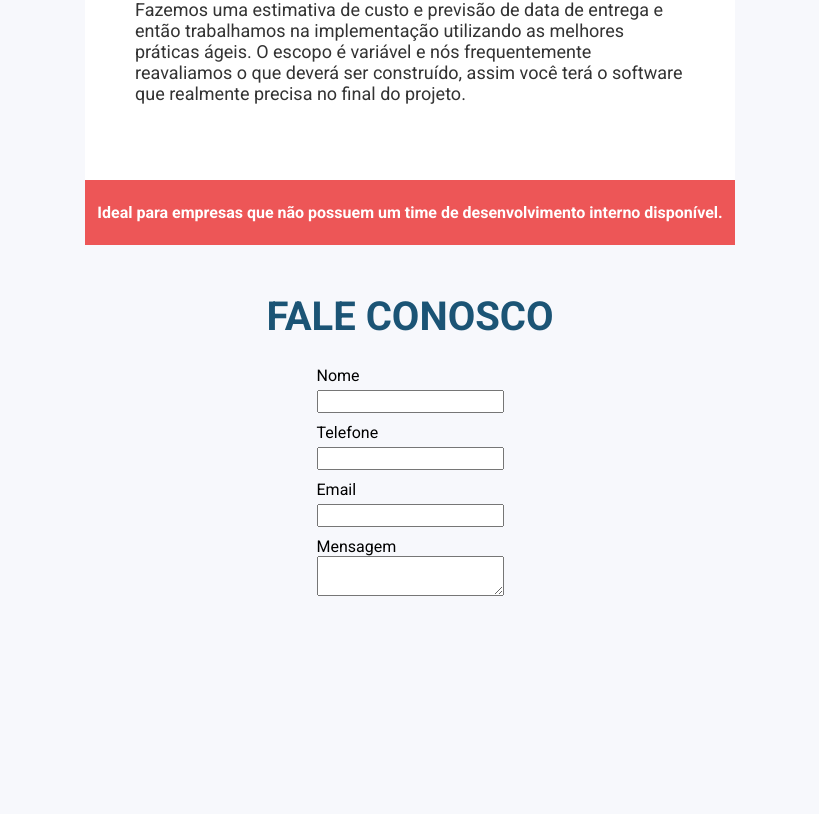
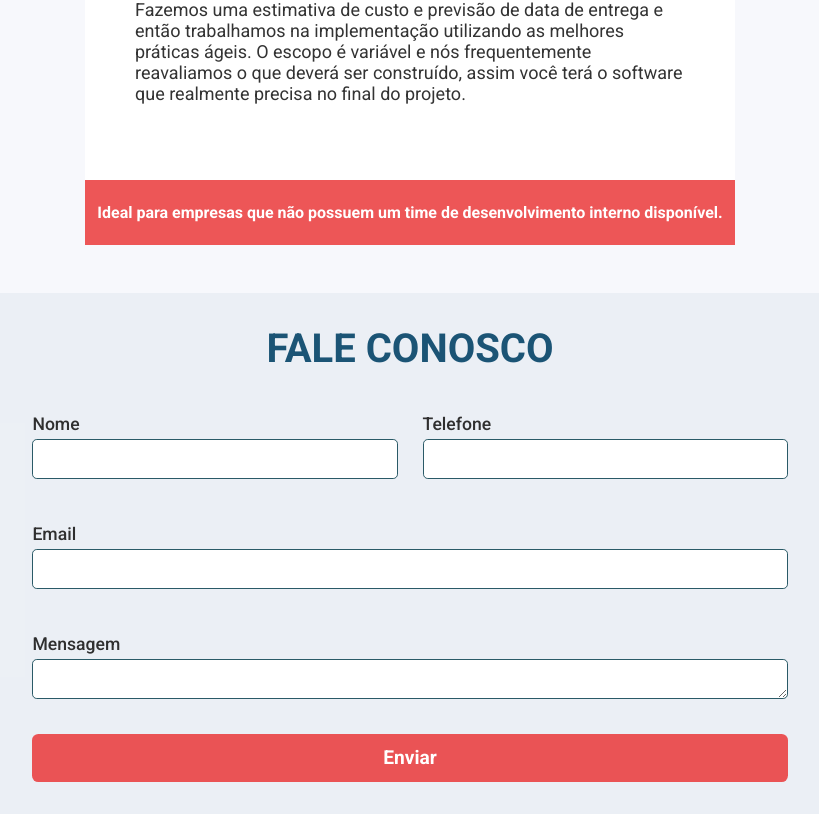
Before and after one commit to initial-portfolio/front-end, a Next.js app: page / in a window 1280 px wide. Shown: the part 848-1662 px from the top of the page, without its empty margins (230-1049 px from the left). Before the commit the page ends 1454 px from the top, so only its background shows below. Built offline with nearby package versions, Linux system fonts and the light colour scheme; a web font is replaced by a local one.

Commit message:
feat: adicionando estilo para o formulário no desktop

```diff
--- a/src/pages/index.tsx
+++ b/src/pages/index.tsx
@@ -103,8 +103,9 @@ export const Home = () => {
           </div>
           <div>
             <label form={'email'}>Mensagem</label>
-            <textarea />
+            <textarea  />
           </div>
+          <button type={'submit'}>Enviar</button>
         </form>
       </SectionForm>
     </main>
--- a/src/styles/index.styles.ts
+++ b/src/styles/index.styles.ts
@@ -187,19 +187,49 @@ export const SectionService = styled.section`
 `;
 
 export const SectionForm = styled.section`
-  margin-top: 3rem;
+  margin: 3rem auto 0 auto;
+  max-width: 1400px;
   display: flex;
   text-align: center;
   flex-direction: column;
   align-items: center;
+  background: rgba(27, 84, 117, 0.05);
+  padding: 2rem;
+  border-radius: 0.8rem;
 
   > h2 {
     color: #1b5475;
     font-size: 2.5rem;
+    text-align: center;
   }
 
   > form {
-    margin-top: 1rem;
+    margin-top: 2rem;
+    padding: 0 3rem;
+    width: 70%;
+    display: grid;
+    grid-template-columns: 1fr 1fr;
+    gap: 25px;
+
+    > div:nth-last-child(-n+3), button {
+      grid-column: 1 / 3;
+    }
+
+    > button {
+      height: 3rem;
+      border: none;
+      cursor: pointer;
+      background: rgba(234, 18, 18, 0.7);
+      border-radius: 0.4rem;
+      color: #ffffff;
+      font-weight: 700;
+      font-size: 1.2rem;
+      transition: filter .2s ease-in-out;
+
+      &:hover {
+        filter: brightness(0.9);
+      }
+    }
 
     > div {
       text-align: left;
@@ -207,8 +237,43 @@ export const SectionForm = styled.section`
       display: flex;
       flex-direction: column;
 
-      > input {
+      > label {
+        font-weight: 500;
+        font-size: 1.1rem;
+        color: #2f2f2f;
+      }
+
+      > input, textarea {
         margin-top: 5px;
+        height: 2.5rem;
+        border: 1px solid rgb(42, 90, 103);
+        border-radius: 0.3rem;
+        padding: 0 0.5rem;
+      }
+
+      > textarea {
+        resize: vertical;
+        padding: 0.5rem;
+      }
+    }
+  }
+
+  @media screen and (max-width: 900px) {
+    > form {
+      display: flex;
+      flex-direction: column;
+      margin-top: 1rem;
+      padding: initial;
+
+      > div {
+        text-align: left;
+        margin: 3px 0;
+        display: flex;
+        flex-direction: column;
+
+        > input {
+          margin-top: 5px;
+        }
       }
     }
   }
```
